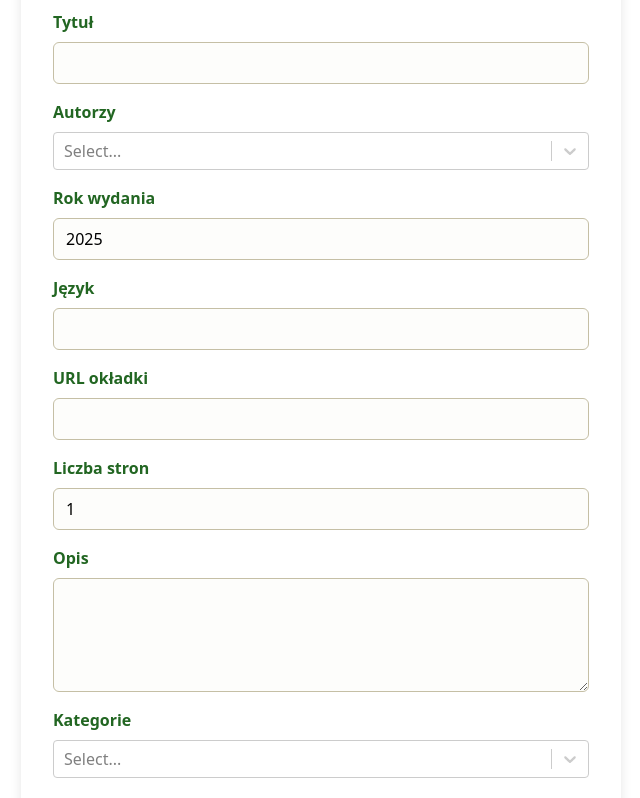
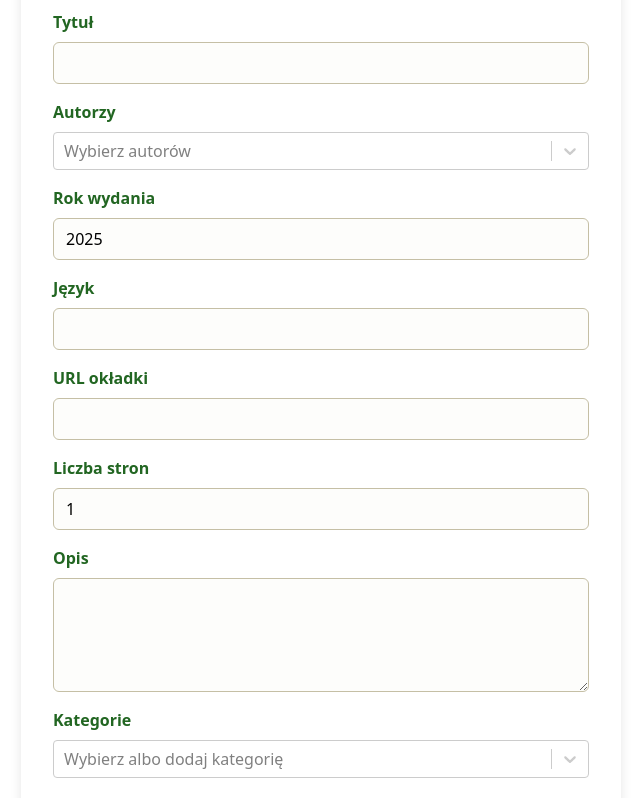
Before and after one commit to elzyr/bookFlow, a React (Vite) app in the folder frontend/vite-project/: page /books/add in a window 1280 px wide. Shown: the part 240-1038 px from the top of the page, without its empty margins (319-959 px from the left). Built offline with nearby package versions, Linux system fonts and the light colour scheme; no server answers.

Commit message:
quick fix

```diff
--- a/frontend/vite-project/src/components/book/BookForm.tsx
+++ b/frontend/vite-project/src/components/book/BookForm.tsx
@@ -138,7 +138,7 @@ const BookForm: React.FC<BookFormProps> = ({ initialData, bookId, onSuccess }) =
           </div>
           <div className="form-group">
             <label>Autorzy</label>
-            <Select isMulti options={authorOptions} value={form.authors}
+            <Select isMulti options={authorOptions} value={form.authors}  placeholder="Wybierz autorów"
               onChange={(val, meta) => handleSelectChange(val as SelectOption[], meta, 'authors')} />
             {errors.authors && <span className="error-msg">{errors.authors}</span>}
           </div>
@@ -169,7 +169,7 @@ const BookForm: React.FC<BookFormProps> = ({ initialData, bookId, onSuccess }) =
           </div>
           <div className="form-group">
             <label>Kategorie</label>
-            <CreatableSelect isMulti options={categoryOptions} value={form.categories}
+            <CreatableSelect isMulti options={categoryOptions} value={form.categories}  placeholder="Wybierz albo dodaj kategorię"
               onChange={(val, meta) => handleSelectChange(val as SelectOption[], meta, 'categories')} />
             {errors.categories && <span className="error-msg">{errors.categories}</span>}
           </div>
```
